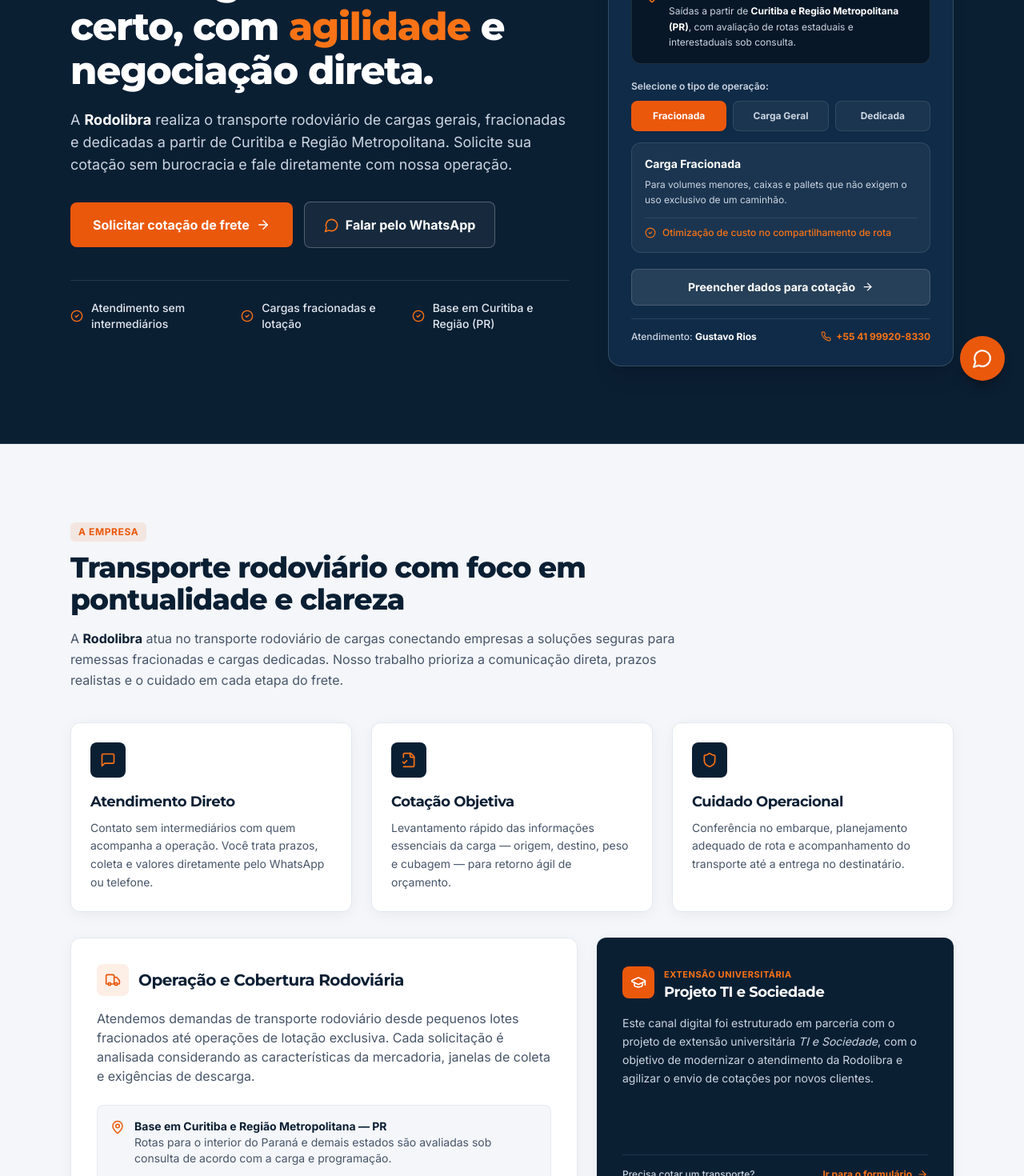
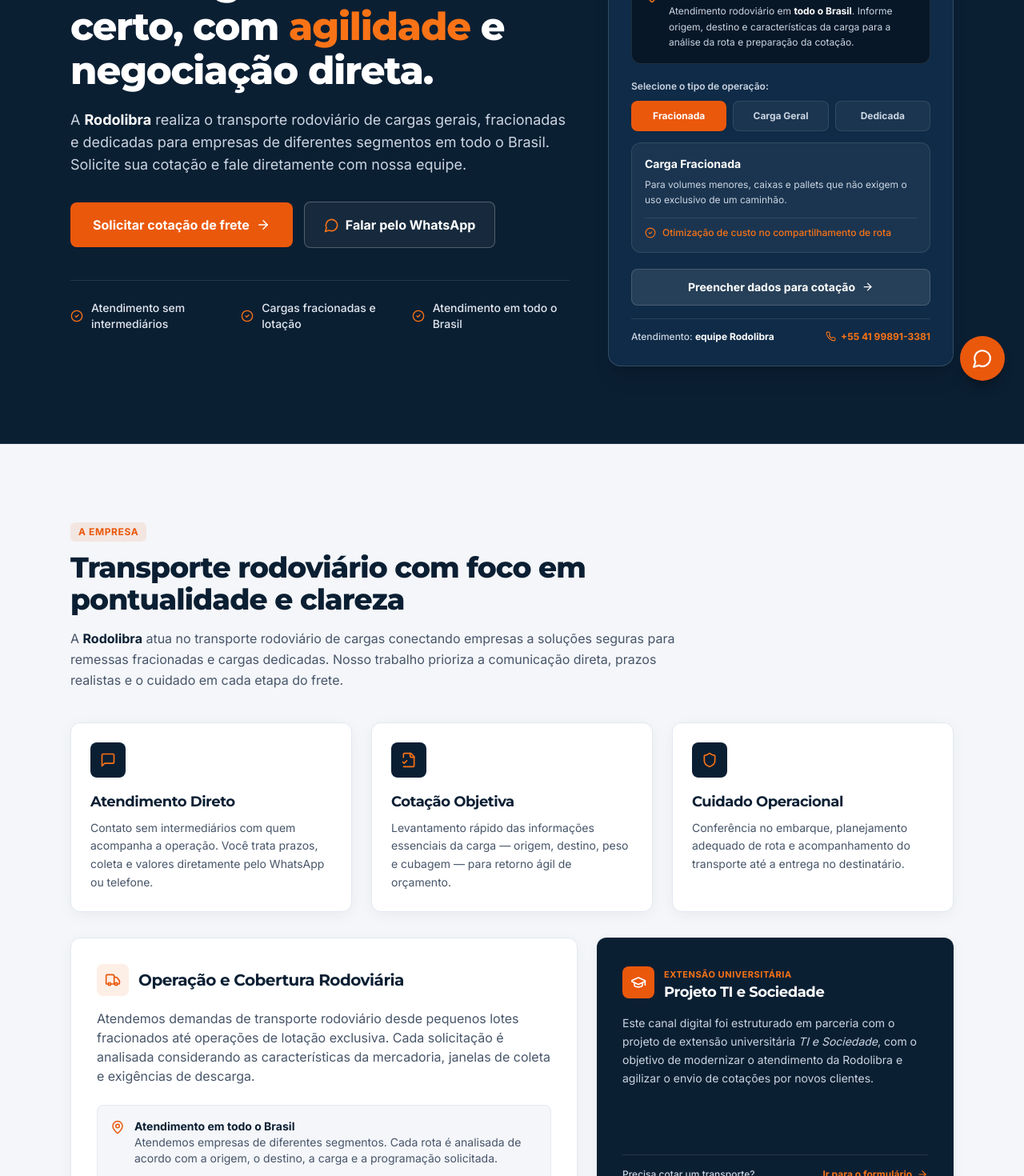
Before and after one commit to gustavogarciacavalli-sudo/rodolibra-site, a Next.js app: page / in a window 1280 px wide. Shown: the part 300-1770 px from the top of the page at 80% size. Built offline with nearby package versions, Linux system fonts and the light colour scheme.

Commit message:
fix: aplica feedback final da Rodolibra

```diff
--- a/app/layout.tsx
+++ b/app/layout.tsx
@@ -11,7 +11,7 @@ export const metadata: Metadata = {
     "cargas",
     "logística",
     "cotação de frete",
-    "Curitiba",
+    "Brasil",
     "carga fracionada",
     "carga dedicada",
   ],
--- a/components/About.tsx
+++ b/components/About.tsx
@@ -103,10 +103,11 @@ export default function About() {
               <MapPin size={18} className="text-accent shrink-0 mt-0.5" />
               <div className="text-xs sm:text-sm text-slate-600 leading-relaxed">
                 <strong className="text-navy block">
-                  Base em Curitiba e Região Metropolitana — PR
+                  Atendimento em todo o Brasil
                 </strong>
-                Rotas para o interior do Paraná e demais estados são avaliadas
-                sob consulta de acordo com a carga e programação.
+                Atendemos empresas de diferentes segmentos. Cada rota é
+                analisada de acordo com a origem, o destino, a carga e a
+                programação solicitada.
               </div>
             </div>
           </div>
--- a/components/Contact.tsx
+++ b/components/Contact.tsx
@@ -5,7 +5,6 @@ import {
   Clock,
   MapPin,
   ExternalLink,
-  UserCheck,
   Building2,
 } from "lucide-react";
 import { site, waLink } from "@/lib/site";
@@ -16,7 +15,7 @@ export default function Contact() {
       icon: Phone,
       titulo: "Telefone & WhatsApp",
       valor: site.phone,
-      subtexto: `Atendimento direto com ${site.contactName}`,
+      subtexto: "Atendimento realizado pela equipe da Rodolibra",
       href: waLink("Olá! Gostaria de falar com o atendimento da Rodolibra."),
       cta: "Conversar no WhatsApp",
       target: "_blank",
@@ -138,21 +137,16 @@ export default function Contact() {
                 <span>Base Operacional e Cobertura</span>
               </div>
               <p className="text-xs sm:text-sm text-slate-600 leading-relaxed">
-                Nossa operação rodoviária tem base em Curitiba e Região
-                Metropolitana (PR). Para coletas ou entregas em outras cidades
-                do Paraná e rotas interestaduais, consulte a disponibilidade
-                informando a rota desejada.
+                A Rodolibra atende empresas de diferentes segmentos em todo o
+                Brasil. Informe a origem, o destino e os dados da carga para que
+                a equipe analise a rota e prepare a cotação.
               </p>
             </div>
 
             <div className="mt-6 flex flex-wrap items-center gap-5 text-xs font-semibold text-slate-700 pt-4 border-t border-slate-200">
               <span className="flex items-center gap-1.5">
-                <UserCheck size={16} className="text-accent shrink-0" />
-                <span>Responsável: {site.contactName}</span>
-              </span>
-              <span className="flex items-center gap-1.5">
                 <MapPin size={16} className="text-accent shrink-0" />
-                <span>Curitiba e Região Metropolitana — PR</span>
+                <span>Atendimento em todo o Brasil</span>
               </span>
             </div>
           </div>
@@ -173,7 +167,7 @@ export default function Contact() {
 
             <a
               href={waLink(
-                "Olá, Gustavo! Gostaria de solicitar uma cotação com a Rodolibra."
+                "Olá! Gostaria de solicitar uma cotação com a Rodolibra."
               )}
               target="_blank"
               rel="noopener noreferrer"
--- a/components/Footer.tsx
+++ b/components/Footer.tsx
@@ -68,14 +68,12 @@ export function Footer() {
                   className="inline-flex items-center gap-2 hover:text-accent-light transition-colors"
                 >
                   <Phone size={15} className="text-accent-light shrink-0" />
-                  <span>
-                    {site.phone} — {site.contactName}
-                  </span>
+                  <span>{site.phone}</span>
                 </a>
               </p>
               <p className="flex items-center gap-2">
                 <MapPin size={15} className="text-accent-light shrink-0" />
-                <span>Curitiba e Região Metropolitana — PR</span>
+                <span>Atendimento em todo o Brasil</span>
               </p>
             </div>
 
--- a/components/Header.tsx
+++ b/components/Header.tsx
@@ -151,7 +151,7 @@ export default function Header() {
               className="flex items-center justify-center gap-2 rounded-lg border border-white/15 bg-white/5 py-3 text-sm font-semibold text-white"
             >
               <Phone size={15} className="text-accent-light" />
-              <span>{site.phone} — {site.contactName}</span>
+              <span>{site.phone}</span>
             </a>
             <a
               href="#cotacao"
--- a/components/Hero.tsx
+++ b/components/Hero.tsx
@@ -58,9 +58,9 @@ export default function Hero() {
 
             <p className="mt-5 max-w-2xl text-base text-slate-300 sm:text-lg leading-relaxed">
               A <strong className="text-white">Rodolibra</strong> realiza o
-              transporte rodoviário de cargas gerais, fracionadas e dedicadas a
-              partir de Curitiba e Região Metropolitana. Solicite sua cotação sem
-              burocracia e fale diretamente com nossa operação.
+              transporte rodoviário de cargas gerais, fracionadas e dedicadas
+              para empresas de diferentes segmentos em todo o Brasil. Solicite
+              sua cotação e fale diretamente com nossa equipe.
             </p>
 
             {/* Botões Principais */}
@@ -114,7 +114,7 @@ export default function Hero() {
                   className="text-accent-light shrink-0"
                   aria-hidden
                 />
-                <span>Base em Curitiba e Região (PR)</span>
+                <span>Atendimento em todo o Brasil</span>
               </div>
             </div>
           </div>
@@ -145,15 +145,13 @@ export default function Hero() {
                   />
                   <div>
                     <p className="text-xs font-bold uppercase tracking-wider text-slate-300">
-                      Origem e Cobertura
+                      Cobertura Nacional
                     </p>
                     <p className="mt-1 text-xs text-slate-300 leading-relaxed">
-                      Saídas a partir de{" "}
-                      <strong className="text-white">
-                        Curitiba e Região Metropolitana (PR)
-                      </strong>
-                      , com avaliação de rotas estaduais e interestaduais sob
-                      consulta.
+                      Atendimento rodoviário em{" "}
+                      <strong className="text-white">todo o Brasil</strong>.
+                      Informe origem, destino e características da carga para a
+                      análise da rota e preparação da cotação.
                     </p>
                   </div>
                 </div>
@@ -213,7 +211,8 @@ export default function Hero() {
 
               <div className="mt-4 flex items-center justify-between text-xs text-slate-300 pt-3.5 border-t border-white/10">
                 <span className="font-medium">
-                  Atendimento: <strong className="text-white">{site.contactName}</strong>
+                  Atendimento:{" "}
+                  <strong className="text-white">equipe Rodolibra</strong>
                 </span>
                 <a
                   href={waLink(
--- a/lib/site.ts
+++ b/lib/site.ts
@@ -9,9 +9,9 @@
  * perguntas frequentes e dados de contato podem ser editados aqui.
  */
 
-// Número oficial de WhatsApp da Rodolibra (+55 41 99920-8330 - Gustavo Rios).
+// Número oficial de WhatsApp da Rodolibra (+55 41 99891-3381).
 // Pode ser sobrescrito via NEXT_PUBLIC_WHATSAPP_NUMBER em .env.local se necessário.
-const DEFAULT_WHATSAPP_NUMBER = "5541999208330";
+const DEFAULT_WHATSAPP_NUMBER = "5541998913381";
 const RAW_ENV_PHONE =
   process.env.NEXT_PUBLIC_WHATSAPP_NUMBER || DEFAULT_WHATSAPP_NUMBER;
 export const WHATSAPP_NUMBER =
@@ -38,9 +38,8 @@ export const site = {
     "Apresentação moderna e solicitação direta de cotações para transporte rodoviário. Informações organizadas sem complicação para novos clientes.",
 
   // Dados oficiais documentados no projeto de extensão
-  contactName: "Gustavo Rios",
-  phone: "+55 41 99920-8330",
-  formattedPhone: "+55 41 99920-8330",
+  phone: "+55 41 99891-3381",
+  formattedPhone: "+55 41 99891-3381",
 
   // Campos estruturados para substituição posterior após autorização
   email: "contato@rodolibra.com.br", // Provisório / Sugerido
@@ -49,8 +48,8 @@ export const site = {
   hours: "Segunda a Sexta: 08h às 18h",
   isHoursProvisional: true,
 
-  baseRegion: "Curitiba e Região Metropolitana — PR (Atendimento sob consulta para rotas estaduais e interestaduais)",
-  isRegionProvisional: true,
+  baseRegion: "Atendimento em todo o Brasil",
+  isRegionProvisional: false,
 
   projectInfo: {
     title: "Projeto de Extensão Universitária: TI e Sociedade",
@@ -148,7 +147,7 @@ export const faqs: FaqItem[] = [
   {
     id: "info-necessaria",
     q: "Quais informações são necessárias para solicitar uma cotação?",
-    a: "Para agilizar seu orçamento, precisamos de: cidade de origem e destino, peso estimado (kg), dimensões aproximadas (comprimento, largura e altura) ou quantidade de volumes/pallets, tipo de mercadoria e qualquer observação relevante (fragilidade, urgência ou controle de temperatura). Você pode preencher todos esses dados diretamente no formulário deste site!",
+    a: "Para agilizar seu orçamento, informe: origem, destino, tipo de carga ou produto, peso, volume ou dimensões, quantidade de volumes, data prevista para a coleta e observações complementares. Você pode preencher todos esses dados diretamente no formulário deste site.",
     provisional: false,
   },
   {
@@ -160,8 +159,8 @@ export const faqs: FaqItem[] = [
   {
     id: "regioes-atendidas",
     q: "Quais regiões a Rodolibra atende?",
-    a: "A base de contato documentada está localizada em Curitiba e Região Metropolitana (Paraná). O atendimento para outras cidades do Paraná, estados vizinhos ou rotas interestaduais é avaliado caso a caso. Recomendamos informar origem e destino no formulário para consultarmos imediatamente a disponibilidade de atendimento.",
-    provisional: true,
+    a: "A Rodolibra atende empresas de diferentes segmentos em todo o Brasil. Informe a cidade e o estado de origem e destino no formulário para que a equipe analise a rota e prepare a cotação.",
+    provisional: false,
   },
   {
     id: "tipos-de-carga",
@@ -178,7 +177,7 @@ export const faqs: FaqItem[] = [
   {
     id: "como-contatar",
     q: "Como entrar em contato com a Rodolibra?",
-    a: "O canal mais rápido é pelo WhatsApp, através do botão flutuante no canto da tela ou clicando nos botões e números de contato da página. Você pode falar diretamente pelo número +55 41 99920-8330 com Gustavo Rios.",
+    a: "O canal mais rápido é o WhatsApp oficial da Rodolibra: +55 41 99891-3381. Use o botão flutuante ou os botões de contato da página para falar com a equipe de atendimento.",
     provisional: false,
   },
   {
```
Also changed, not shown: components/Quote.tsx (+99 -19 lines), 2 other files (tests, documents, lock files or other folders).
